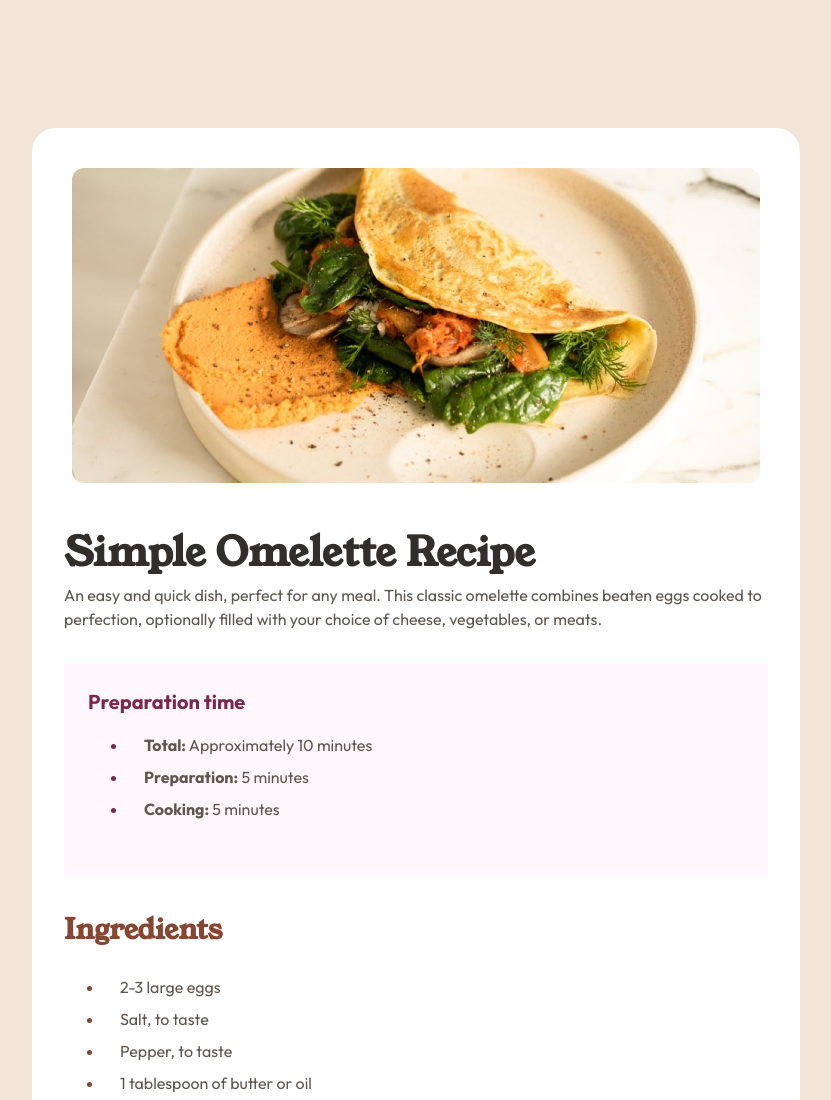
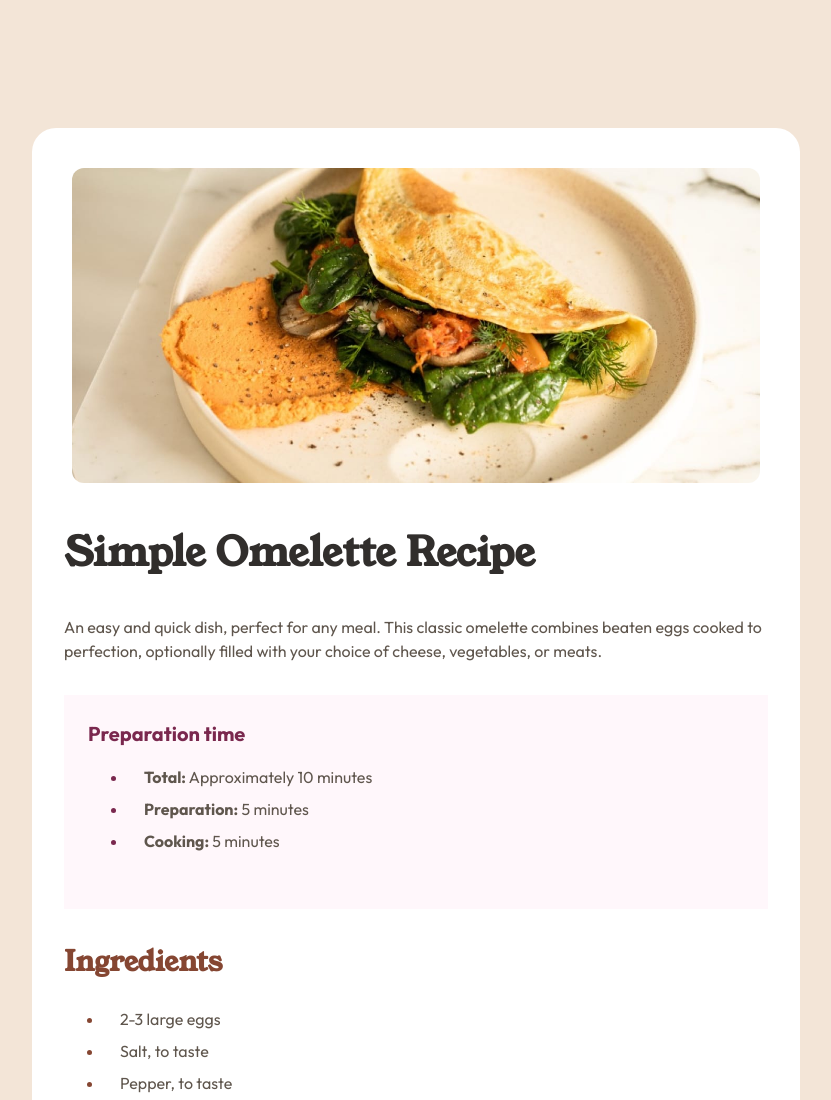
Before and after one commit to RuxCastillo/Frontend-Mentor, a plain HTML site: page Newbie/Recipe page main/index.html in a window 1280 px wide. Shown: the top 1100 px of the page, without its empty margins (224-1055 px from the left). Drawn offline with Linux system fonts and the light colour scheme.

Commit message:
ajustando recipe page

```diff
--- a/Newbie/Recipe page main/style.css
+++ b/Newbie/Recipe page main/style.css
@@ -48,6 +48,7 @@ h6 {
 @font-face {
 	font-family: 'Young Serif';
 	src: url(./assets/fonts/young-serif/YoungSerif-Regular.ttf) format('truetype');
+	font-weight: 400;
 }
 @font-face {
 	font-family: 'Oufit';
@@ -56,6 +57,7 @@ h6 {
 	font-weight: 400 600 700;
 }
 
+h1,
 p,
 ul,
 ol,
```
